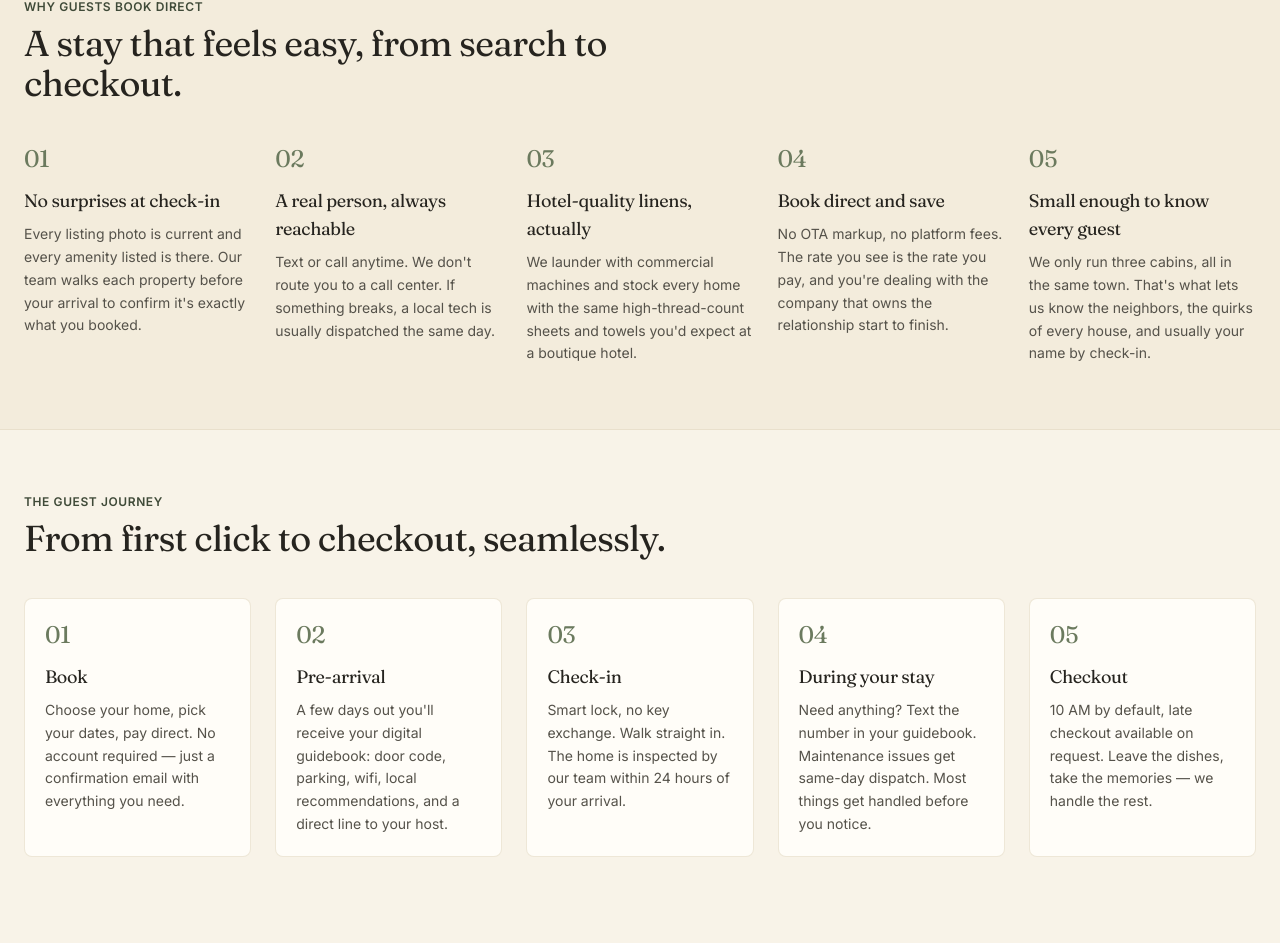
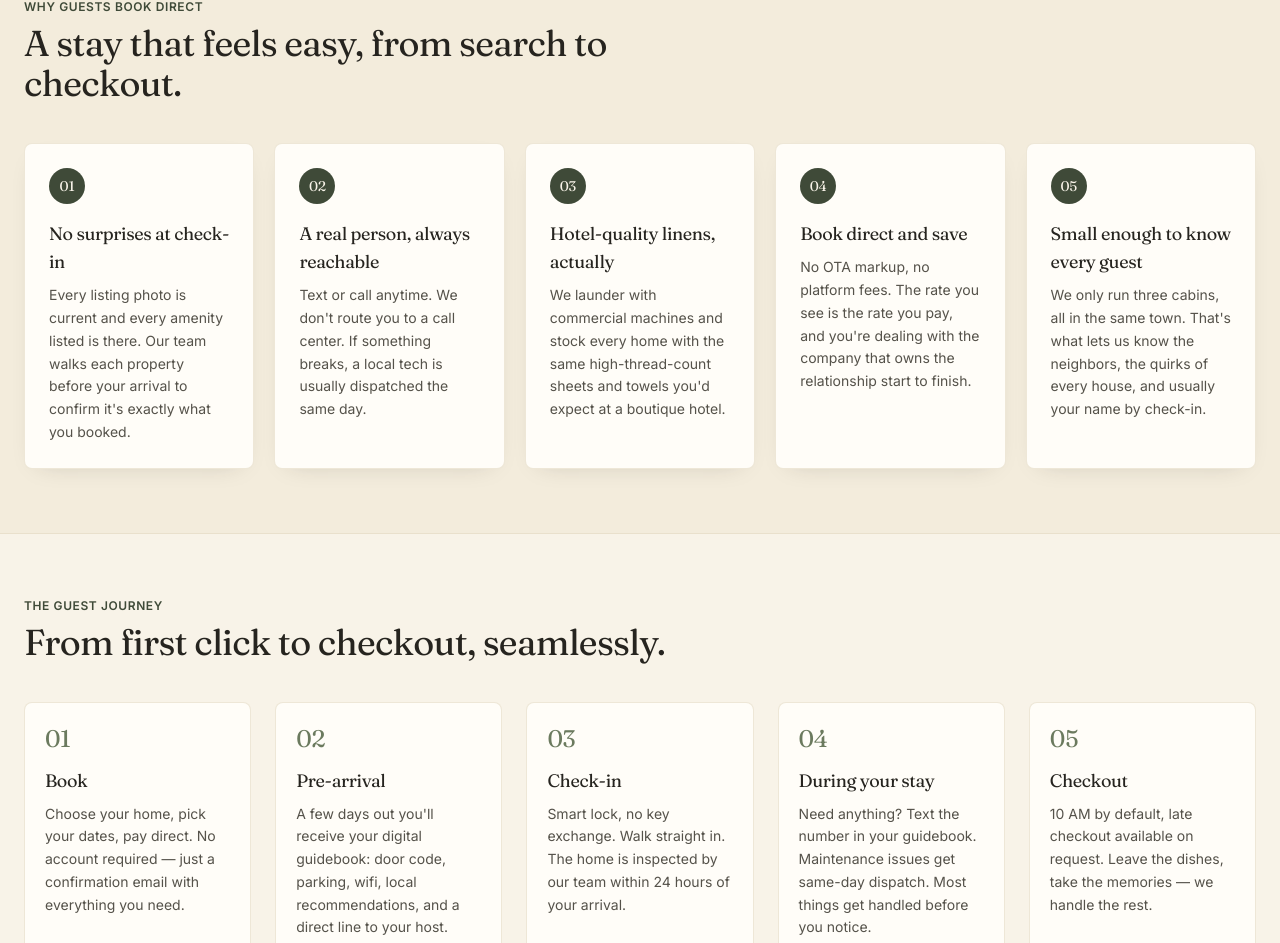
Before and after one commit to silverjacket88/str-booking-site, a Next.js app: page / in a window 1280 px wide. Shown: the part 2996-3939 px from the top of the page. Built offline with nearby package versions, Linux system fonts and the light colour scheme.

Commit message:
Give the "why guests book direct" steps a shaded card treatment
Replaces the plain numbered list with bordered, shadowed cards (matching
the review card style elsewhere on the site) and a circular number badge,
for a more upscale feel per request.

```diff
--- a/components/JourneyTimeline.tsx
+++ b/components/JourneyTimeline.tsx
@@ -28,13 +28,16 @@ const steps = [
 
 export default function JourneyTimeline() {
   return (
-    <div className="grid gap-8 md:grid-cols-5 md:gap-6">
+    <div className="grid gap-5 md:grid-cols-5">
       {steps.map((step) => (
-        <div key={step.number}>
-          <p className="font-display text-2xl tracking-tight text-forest-light">
+        <div
+          key={step.number}
+          className="rounded-lg border border-line/60 bg-paper p-6 shadow-[0_8px_24px_-16px_rgba(38,36,31,0.25)]"
+        >
+          <div className="flex h-9 w-9 items-center justify-center rounded-full bg-forest font-display text-sm text-cream">
             {step.number}
-          </p>
-          <h3 className="mt-3 font-display text-lg tracking-tight text-ink">{step.title}</h3>
+          </div>
+          <h3 className="mt-4 font-display text-lg tracking-tight text-ink">{step.title}</h3>
           <p className="mt-2 text-sm leading-relaxed text-ink-soft">{step.body}</p>
         </div>
       ))}
```
